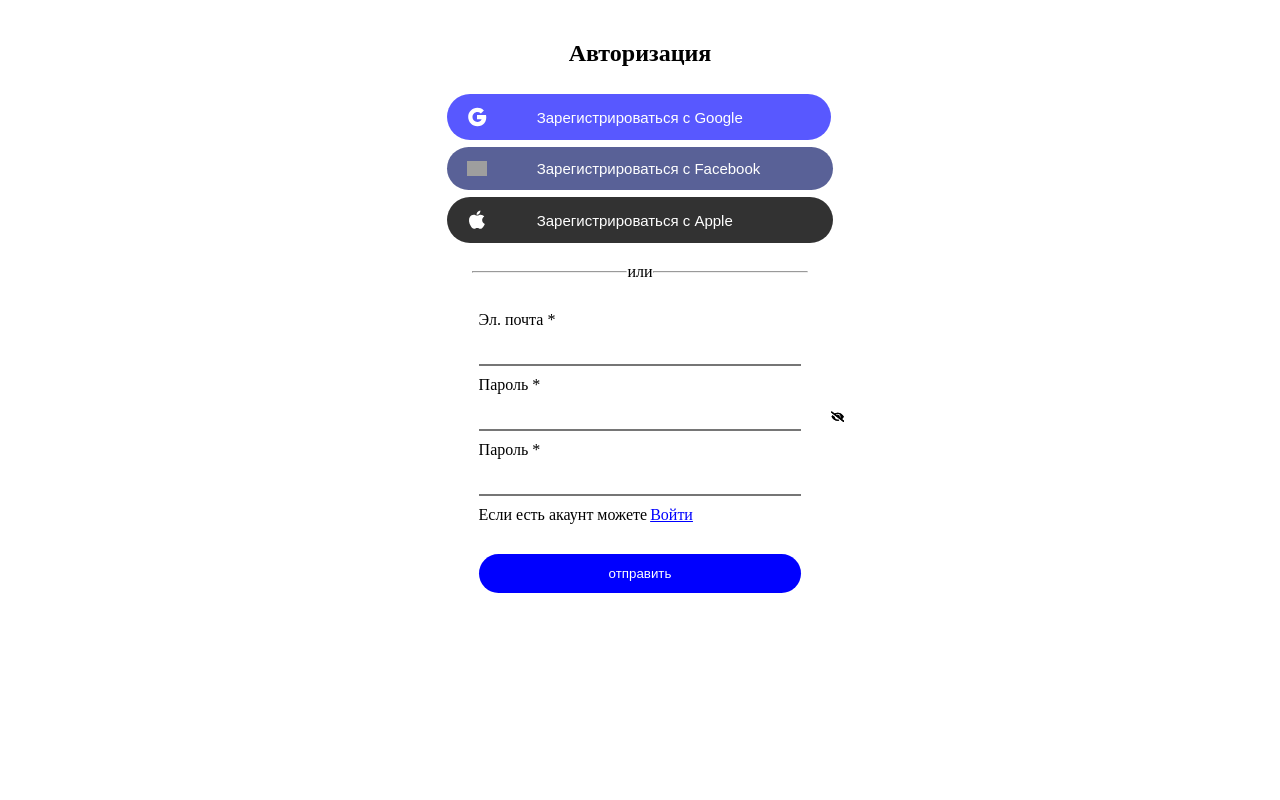
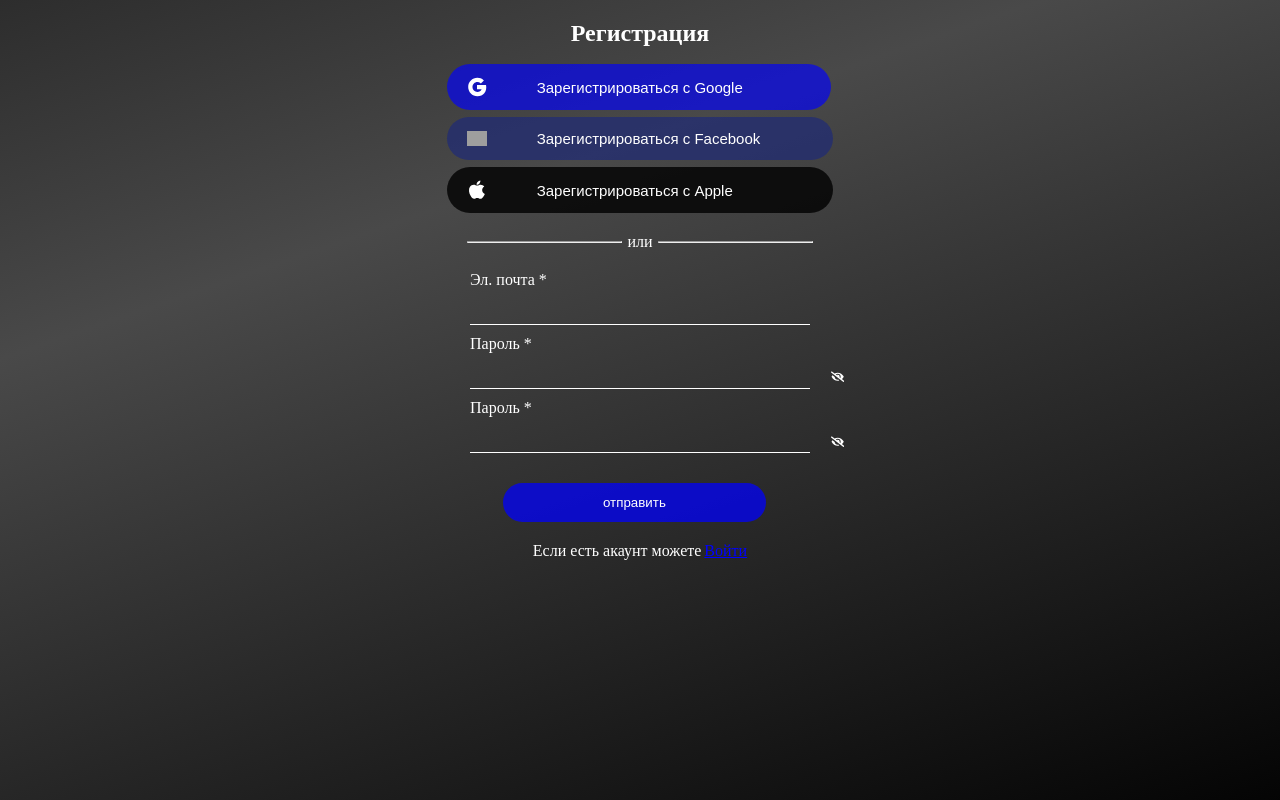
Before and after one commit to BoobekKalmatov/shutter, a React (Create React App) app: page /register in a window 1280 px wide. Built offline with nearby package versions, Linux system fonts and the light colour scheme; grey boxes are pictures that could not be loaded.

Commit message:
finish maket login end regiter

```diff
--- a/src/App.css
+++ b/src/App.css
@@ -0,0 +1,11 @@
+* {
+    box-sizing: border-box;
+    margin: 0;
+    padding: 0;
+}
+
+h1, h2, h3, h4, h5, h6, p, button, div, a, header, main, form, input {
+    margin: 0;
+    padding: 0;
+    box-sizing: border-box;
+}
--- a/src/components/Login/Login.jsx
+++ b/src/components/Login/Login.jsx
@@ -122,32 +122,34 @@ function Login() {
 
 
                 <div className={styles.blockInput}>
-                    <span className={styles.blockInputText}>Эл. почта *</span>
+                    <span className={styles.blockInputText}>Эл. почта</span>
 
-                    <input onChange={e => loginChange(e)} onBlur={e => blurHandler(e)} type="email" name='email' className={styles.inputRegister} />
+                    <input value={loginUser.email} onChange={e => loginChange(e)} onBlur={e => blurHandler(e)} type="email" name='email' className={styles.inputRegister} />
                     {(emailDirty && emailError) && <div className={styles.emailError}>{emailError}</div>}
                 </div>
 
                 <div className={styles.blockInput}>
-                    <span className={styles.blockInputText}>Пароль *</span>
+                    <span className={styles.blockInputText}>Пароль</span>
 
-                    <input onChange={e => loginChange(e)} onBlur={e => blurHandler(e)} type={showPassword ? "text" : "password"} name='password' className={styles.inputRegister} />
+                    <input value={loginUser.password} onChange={e => loginChange(e)} onBlur={e => blurHandler(e)} type={showPassword ? "text" : "password"} name='password' className={styles.inputRegister} />
                     <button className={styles.eyePasswordRegister} type="button" onClick={togglePasswordVisibility}>
                         {!showPassword ? <FaEyeSlash /> : <FaEye />}
                     </button>
                     {(passwordDirty && passwordError) && <div className={styles.passwordError}>{passwordError}</div>}
                 </div>
 
+                <button className={styles.LoginBtn}>отправить</button>
+
                 <div className={styles.linkInLoginBlock}>
                     <p className={styles.linkInLoginText}>
-                        Если вы еще не регистрировались то можете
+                        Если вы еще не регистрировались то можете <br />
                         <NavLink to='/register' className={styles.linkInLogin}>Зарегистрироваться</NavLink>
                     </p>
                 </div>
 
             </div>
 
-            <button className={styles.LoginBtn}>отправить</button>
+
         </form>
         </div>
 
--- a/src/components/Login/Login.module.css
+++ b/src/components/Login/Login.module.css
@@ -10,16 +10,48 @@ h1, h2, h3, h4, h5, h6, p, button, div, a, header, main, form, input {
     box-sizing: border-box;
 }
 
+body {
+    background: linear-gradient(161deg,rgb(0, 0, 0),rgb(73, 73, 73),rgb(0, 0, 0));
+    background-size: 180% 180%;
+    animation: gradient-animation 4s ease infinite;
+}
+
+@keyframes gradient-animation {
+    0% {
+      background-position: 0% 50%;
+    }
+    50% {
+      background-position: 100% 50%;
+    }
+    100% {
+      background-position: 0% 50%;
+    }
+}
+
+
+.LoginComponent {
+    display: flex;
+    flex-direction: column;
+    justify-content: center;
+}
+
 .loginImage {
     max-width: 700px;
     height: 500px;
 }
 
 .registerComponentTitle {
-    margin-top: 20px;
-    margin-bottom: 20px;
+    margin-top: 10px;
+    margin-bottom: 10px;
+    color: #fff;
 }
 
+
+.formRegister {
+    display: flex;
+    flex-direction: column;
+    justify-content: center;
+}
 
 .registerComponent {
     display: flex;
@@ -28,8 +60,8 @@ h1, h2, h3, h4, h5, h6, p, button, div, a, header, main, form, input {
     margin: 0 auto;
     align-items: center;
 
-    margin-top: 20px;
-    margin-bottom: 30px;
+    margin-top: 10px;
+    margin-bottom: 20px;
 }
 .registerGoogle, .registerFacebook, .registerApple {
 
@@ -111,16 +143,19 @@ h1, h2, h3, h4, h5, h6, p, button, div, a, header, main, form, input {
 }
 
 .formContainer {
-    margin-top: 30px;
-    margin-bottom: 30px;
+    margin-top: 20px;
+    margin-bottom: 20px;
 }
 
 .blockInput {
     display: flex;
     flex-direction: column;
     justify-content: center;
+    margin-bottom: 10px;
+}
 
-    margin-bottom: 10px;
+.blockInputText {
+    color: #fff;
 }
 
 .inputRegister {
@@ -130,11 +165,12 @@ h1, h2, h3, h4, h5, h6, p, button, div, a, header, main, form, input {
     border-left: none;
     border-right: none;
     outline: none;
-    max-width: 360px;
+    width: 340px;
     font-size: 14px;
-
     position: relative;
-
+    background: none;
+    color: #fff;
+    border-bottom: 1px solid #fff;
 }
 
 .inputRegister::after {
@@ -148,32 +184,17 @@ h1, h2, h3, h4, h5, h6, p, button, div, a, header, main, form, input {
     color: blue;
 }
 
-.formSubmit {
-    border: none;
-    border-radius: 30px;
-    padding-top: 15px;
-    padding-bottom: 15px;
-    padding-left: 100px;
-    padding-right: 100px;
-    background-color: rgba(0, 0, 255, 0.653);
-    transition: 0.3s;
-    text-align: center;
-    margin: 0 auto;
-    color: #fff;
-    /* margin-top: 10px; */
-    margin-bottom: 10px;
-    font-size: 15px;
-}
-
-.formSubmit:hover {
-    background-color: rgb(0, 0, 255);
-}
-
 
 .orBlock {
     display: flex;
     align-items: center;
     margin-top: 20px;
+}
+
+.orBlockTitle {
+    margin-left: 5px;
+    margin-right: 5px;
+    color: #fff;
 }
 
 .or {
@@ -184,12 +205,21 @@ h1, h2, h3, h4, h5, h6, p, button, div, a, header, main, form, input {
     border: none;
     width: 15px;
     position: absolute;
-    top: 410px;
+    top: 370px;
     left: 830px;
     background: none;
+    color: #fff;
 }
 
-
+.eyePasswordConfirm {
+    border: none;
+    width: 15px;
+    position: absolute;
+    top: 435px;
+    left: 830px;
+    background: none;
+    color: #fff;
+}
 
 .warningsBlock {
     text-align: center  ;
@@ -201,12 +231,25 @@ h1, h2, h3, h4, h5, h6, p, button, div, a, header, main, form, input {
 
 .LoginBtn {
     color: #fff;
-    background-color: blue;
+    background-color: rgba(0, 0, 255, 0.731);
     border: none;
-    display: inline-block;
     padding-top: 12px;
     padding-bottom: 12px;
-    padding-left: 130px;
-    padding-right: 130px;
+    padding-left: 100px;
+    padding-right: 100px;
     border-radius: 20px;
+    margin-left: 33px;
+    margin-top: 20px;
+    margin-bottom: 20px;
+    transition: 0.3s;
 }
+
+.LoginBtn:hover {
+    background-color: blue;
+}
+
+
+.linkInLoginText {
+    text-align: center;
+    color: #fff;
+}
--- a/src/components/Register/Register.jsx
+++ b/src/components/Register/Register.jsx
@@ -2,7 +2,7 @@ import React, { useEffect, useState } from 'react';
 import { useSelector } from 'react-redux';
 import { NavLink } from 'react-router-dom';
 import styles from '../Login/Login.module.css';
-import {FaEye, FaEyeSlash} from 'react-icons/fa'
+import {FaEye, FaEyeSlash} from 'react-icons/fa';
 import googleicon from '../../svg/googleicon.svg';
 import facebookicon from '../../svg/facebookicon.svg';
 import appleicon from '../../svg/appleicon.svg';
@@ -16,8 +16,11 @@ function Register() {
     const [passwordError, setPasswordError] = useState('password не может быть пустым');
     const [formValid, setFormValid] = useState(false);
 
+    const [confirmError, setConfirmError] = useState('');
+    const [confirmShow, setConfirmShow] = useState(false);
+    const [confirmDirty, setConfirmDirty] = useState(false);
 
-    const [ReisterUser, setReisterUser] = useState({
+    const [registerUser, setRegisterUser] = useState({
         email: '',
         password: '',
         confirmPassword: ''
@@ -33,6 +36,8 @@ function Register() {
                 setEmailDirty(true); break;
             case 'password':
                 setPasswordDirty(true); break;
+            case 'confirmPassword':
+                setConfirmDirty(true); break;
         }
     }
 
@@ -43,11 +48,19 @@ function Register() {
             setFormValid(true);
         };
 
-    }, [emailError,passwordError]);
+        if(registerUser.password === registerUser.confirmPassword) {
+            setConfirmError('');
+            setConfirmShow(false)
+        }else {
+            setConfirmError('*Пароли не совпадают!');
+            setConfirmShow(false);
+        }
+
+    }, [emailError,passwordError, registerUser]);
 
 
-    const loginChange = e => {
-        setLoginUser(user => {
+    const registerChange = e => {
+        setRegisterUser(user => {
             return {
                 ...user,
                 [e.target.name]: e.target.value
@@ -76,6 +89,16 @@ function Register() {
             }else {
                 setPasswordError('');
             }
+        } else if(e.target.name === 'confirmPassword') {
+            if(e.target.value.length < 6 || e.target.value.length > 8) {
+                setConfirmError('пароль должен быть больше 6 символов');
+
+                if(!e.target.value) {
+                    setConfirmError('Поле поля confirm password обязателен!');
+                }
+            }else {
+                setConfirmError('');
+            }
         }
     }
 
@@ -88,7 +111,7 @@ function Register() {
 
         <div className={styles.registerComponent}>
 
-        <h2 className={styles.registerComponentTitle}>Авторизация</h2>
+        <h2 className={styles.registerComponentTitle}>Регистрация</h2>
 
         <div className={styles.registerJwt}>
 
@@ -125,14 +148,14 @@ function Register() {
                 <div className={styles.blockInput}>
                     <span className={styles.blockInputText}>Эл. почта *</span>
 
-                    <input onChange={e => RegisterChange(e)} onBlur={e => blurHandler(e)} type="email" name='email' className={styles.inputRegister} />
+                    <input value={registerUser.email} onChange={e => registerChange(e)} onBlur={e => blurHandler(e)} type="email" name='email' className={styles.inputRegister} />
                     {(emailDirty && emailError) && <div className={styles.emailError}>{emailError}</div>}
                 </div>
 
                 <div className={styles.blockInput}>
                     <span className={styles.blockInputText}>Пароль *</span>
 
-                    <input onChange={e => RegisterChange(e)} onBlur={e => blurHandler(e)} type={showPassword ? "text" : "password"} name='password' className={styles.inputRegister} />
+                    <input value={registerUser.password} onChange={e => registerChange(e)} onBlur={e => blurHandler(e)} type={showPassword ? "text" : "password"} name='password' className={styles.inputRegister} />
                     <button className={styles.eyePasswordRegister} type="button" onClick={togglePasswordVisibility}>
                         {!showPassword ? <FaEyeSlash /> : <FaEye />}
                     </button>
@@ -142,13 +165,15 @@ function Register() {
                 <div className={styles.blockInput}>
                     <span className={styles.blockInputText}>Пароль *</span>
 
-                    <input onChange={e => RegisterChange(e)} onBlur={e => blurHandler(e)} type={showPassword ? "text" : "password"} name='password' className={styles.inputRegister} />
-                    <button className={styles.eyePasswordRegister} type="button" onClick={togglePasswordVisibility}>
+                    <input value={registerUser.confirmPassword} onChange={e => registerChange(e)} onBlur={e => blurHandler(e)} type={showPassword ? "text" : "password"} name='confirmPassword' className={styles.inputRegister} />
+                    <button className={styles.eyePasswordConfirm} type="button" onClick={togglePasswordVisibility}>
                         {!showPassword ? <FaEyeSlash /> : <FaEye />}
                     </button>
-                    {(passwordDirty && passwordError) && <div className={styles.passwordError}>{passwordError}</div>}
+                    {(confirmDirty && confirmError) && <div className={styles.passwordError}>{confirmError}</div>}
+                    {(confirmShow == false) && <span className={styles.confirmErrorText}>{confirmError}</span>}
                 </div>
 
+                <button disabled={!formValid} className={styles.LoginBtn}>отправить</button>
                 <div className={styles.linkInLoginBlock}>
                     <p className={styles.linkInLoginText}>
                         Если есть акаунт можете
@@ -158,7 +183,7 @@ function Register() {
 
             </div>
 
-            <button className={styles.LoginBtn}>отправить</button>
+
         </form>
         </div>
 
```
